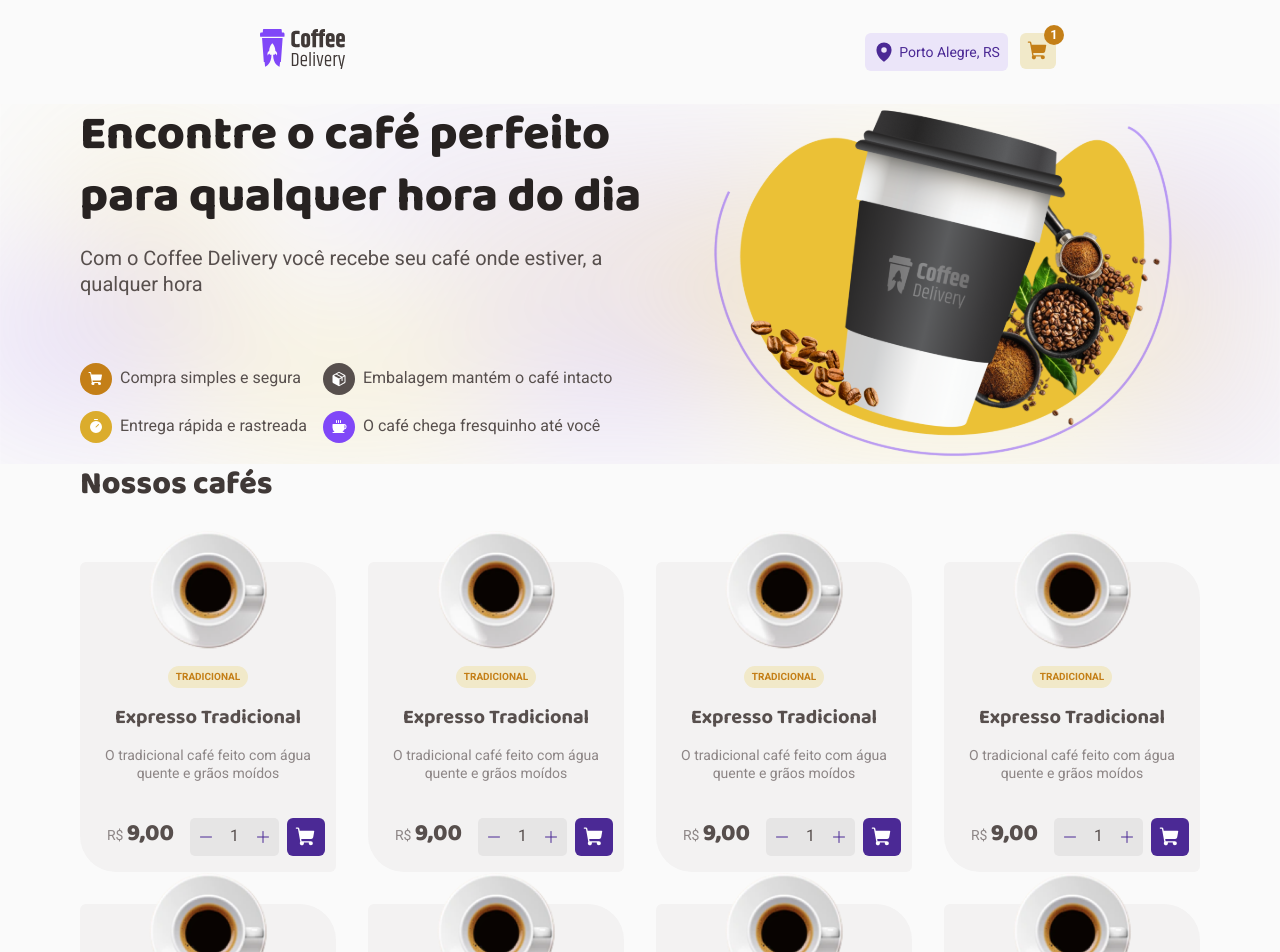
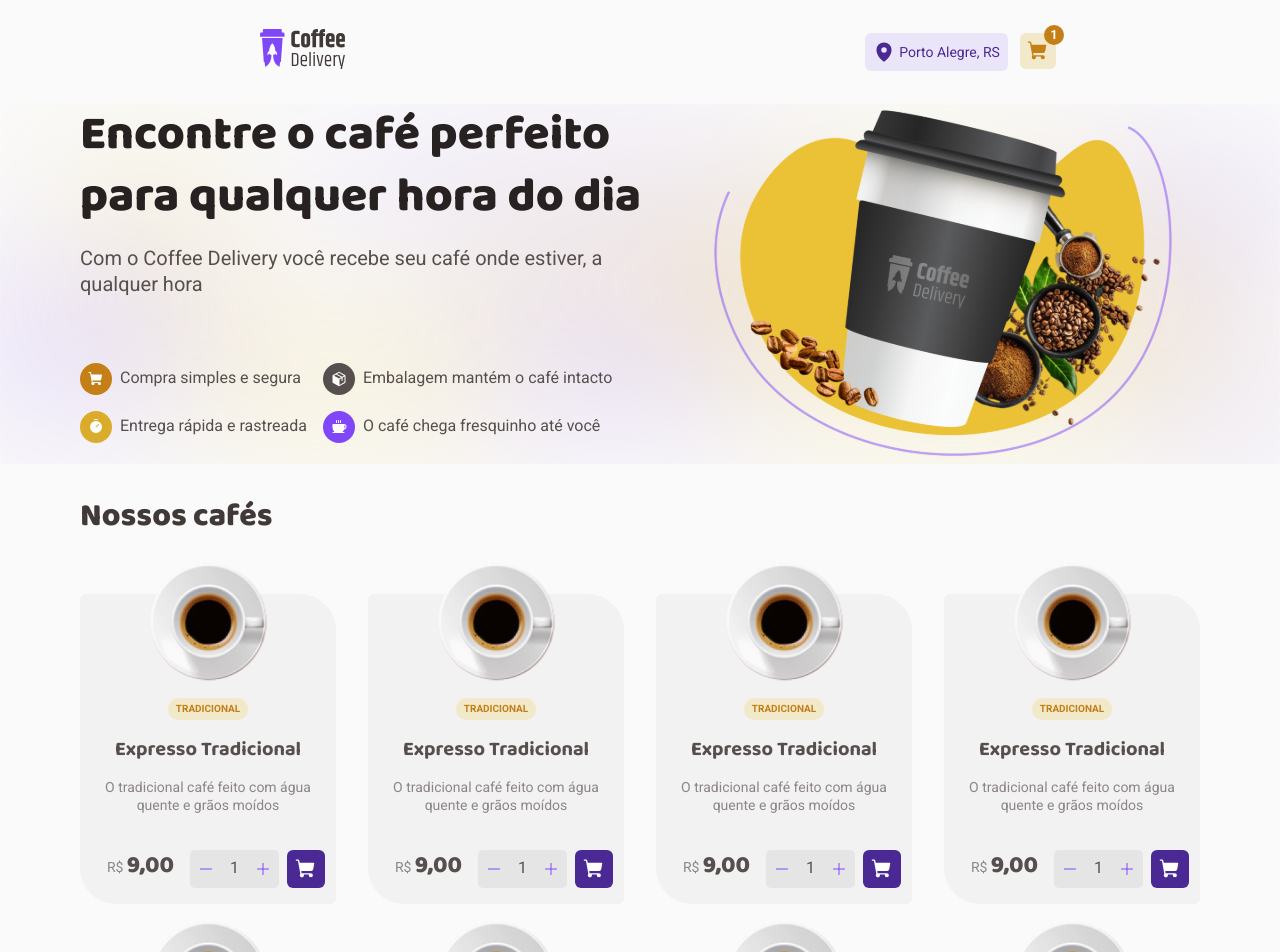
Before and after one commit to caio300/coffee-delivery, a React (Vite) app: page / in a window 1280 px wide. Shown: the top 952 px of the page. Built offline with nearby package versions, Linux system fonts and the light colour scheme.

Commit message:
Pasta components movido para Home

```diff
--- a/src/layouts/DefaultLayout/index.tsx
+++ b/src/layouts/DefaultLayout/index.tsx
@@ -1,5 +1,5 @@
 import { Outlet } from 'react-router-dom'
-import { Header } from '../../components/Header'
+import { Header } from '../../pages/Home/components/Header'
 
 import { LayoutContainer } from './styles'
 
--- a/src/components/Coffes/index.tsx
+++ b/src/pages/Home/components/Coffes/index.tsx
@@ -8,7 +8,8 @@
   PriceParagraph,
   TagSpan,
 } from './styles'
-import expressoTradicional from '../../assets/Coffee/expressoTradicional.svg'
+
+import expressoTradicional from '../../../../assets/Coffee/expressoTradicional.svg'
 import { Minus, Plus, ShoppingCart } from 'phosphor-react'
 
 export function Coffes() {
--- a/src/components/Coffes/styles.ts
+++ b/src/pages/Home/components/Coffes/styles.ts
@@ -10,6 +10,7 @@
   background: ${(prop) => prop.theme['gray-200']};
   border-radius: 6px 36px;
   gap: 1rem;
+  margin-bottom: 1rem;
 
   img {
     width: 7.5rem;
@@ -83,9 +84,13 @@
   border: none;
   padding: 0.5rem;
   font-size: 1rem;
-  color: ${(prop) => prop.theme['purple-dark']};
+  color: ${(prop) => prop.theme.purple};
   border-radius: 5px 0 0 5px;
   cursor: pointer;
+
+  :hover {
+    color: ${(prop) => prop.theme['purple-dark']};
+  }
 `
 
 export const LessButton = styled.button`
@@ -95,9 +100,13 @@
   border: none;
   padding: 0.5rem;
   font-size: 1rem;
-  color: ${(prop) => prop.theme['purple-dark']};
+  color: ${(prop) => prop.theme.purple};
   border-radius: 0 5px 5px 0;
   cursor: pointer;
+
+  :hover {
+    color: ${(prop) => prop.theme['purple-dark']};
+  }
 `
 
 export const CountSpan = styled.span`
@@ -124,4 +133,8 @@
   border-radius: 6px;
   margin-left: 0.5rem;
   cursor: pointer;
+
+  :hover {
+    background: ${(prop) => prop.theme.purple};
+  }
 `
--- a/src/components/Header/index.tsx
+++ b/src/pages/Home/components/Header/index.tsx
@@ -7,7 +7,7 @@
 } from './styles'
 
 import { MapPin, ShoppingCart } from 'phosphor-react'
-import LogoCoffee from '../../assets/logo-coffee.svg'
+import LogoCoffee from '../../../../assets/logo-coffee.svg'
 
 export function Header() {
   return (
--- a/src/components/Intro/index.tsx
+++ b/src/pages/Home/components/Intro/index.tsx
@@ -5,7 +5,7 @@
   InfoSpan,
   IntroContainer,
 } from './styles'
-import CoffeeIntro from '../../assets/coffee-intro.svg'
+import CoffeeIntro from '../../../../assets/coffee-intro.svg'
 import { Coffee, Package, ShoppingCart, Timer } from 'phosphor-react'
 
 export function Intro() {
--- a/src/components/Intro/styles.ts
+++ b/src/pages/Home/components/Intro/styles.ts
@@ -1,5 +1,5 @@
 import styled from 'styled-components'
-import IntroBackground from '../../assets/intro-background.svg'
+import IntroBackground from '../../../../assets/intro-background.svg'
 
 export const IntroContainer = styled.div`
   display: flex;
@@ -9,7 +9,6 @@
   background-position: 0%;
   background-repeat: repeat;
   background-size: 100%;
-  height: auto;
 
   section {
     display: grid;
--- a/src/pages/Home/index.tsx
+++ b/src/pages/Home/index.tsx
@@ -1,5 +1,5 @@
-import { Coffes } from '../../components/Coffes'
-import { Intro } from '../../components/Intro'
+import { Coffes } from './components/Coffes'
+import { Intro } from './components/Intro'
 import { CardsContainer, CoffeeList, HomeContainer } from './styles'
 
 export function Home() {
--- a/src/pages/Home/styles.ts
+++ b/src/pages/Home/styles.ts
@@ -20,6 +20,7 @@
     line-height: 130%;
     color: ${(prop) => prop.theme['brown-300']};
     margin-bottom: 3.5rem;
+    margin-top: 2rem;
   }
 `
 
```
Also changed, not shown: src/pages/Home/components/Header/styles.ts (renamed from src/components/Header/styles.ts).
